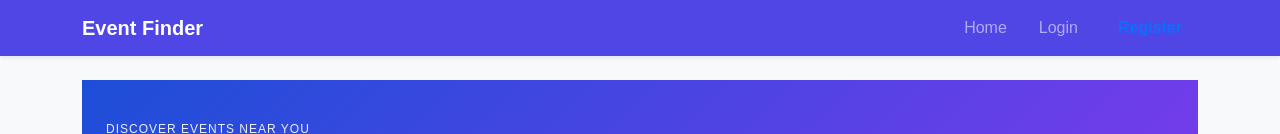
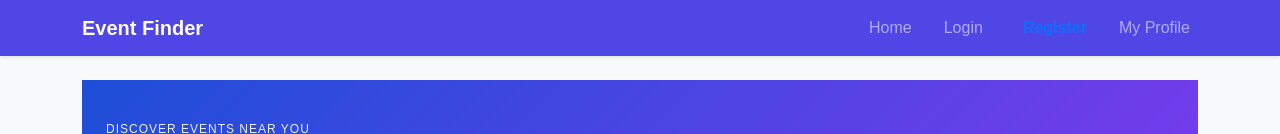
Before and after one commit to amritanshkm/CITS5505-Project, a Flask app: page / in a window 1280 px wide. Shown: the top 134 px of the page. Run offline with Flask 3, Linux system fonts and the light colour scheme; grey boxes are pictures that could not be loaded.

Commit message:
feat(ui): append My Profile navigation link to the base layout header

```diff
--- a/app/templates/base.html
+++ b/app/templates/base.html
@@ -27,6 +27,9 @@
                     </li>
                     <li class="nav-item">
                         <a class="nav-link btn btn-light text-primary ms-2 px-3 fw-semibold" href="{{ url_for('main.register') }}">Register</a>
+                    </li>
+                    <li class="nav-item">
+                        <a class="nav-link ms-2" href="{{ url_for('main.profile') }}">My Profile</a>
                     </li>
                 </ul>
             </div>
```
